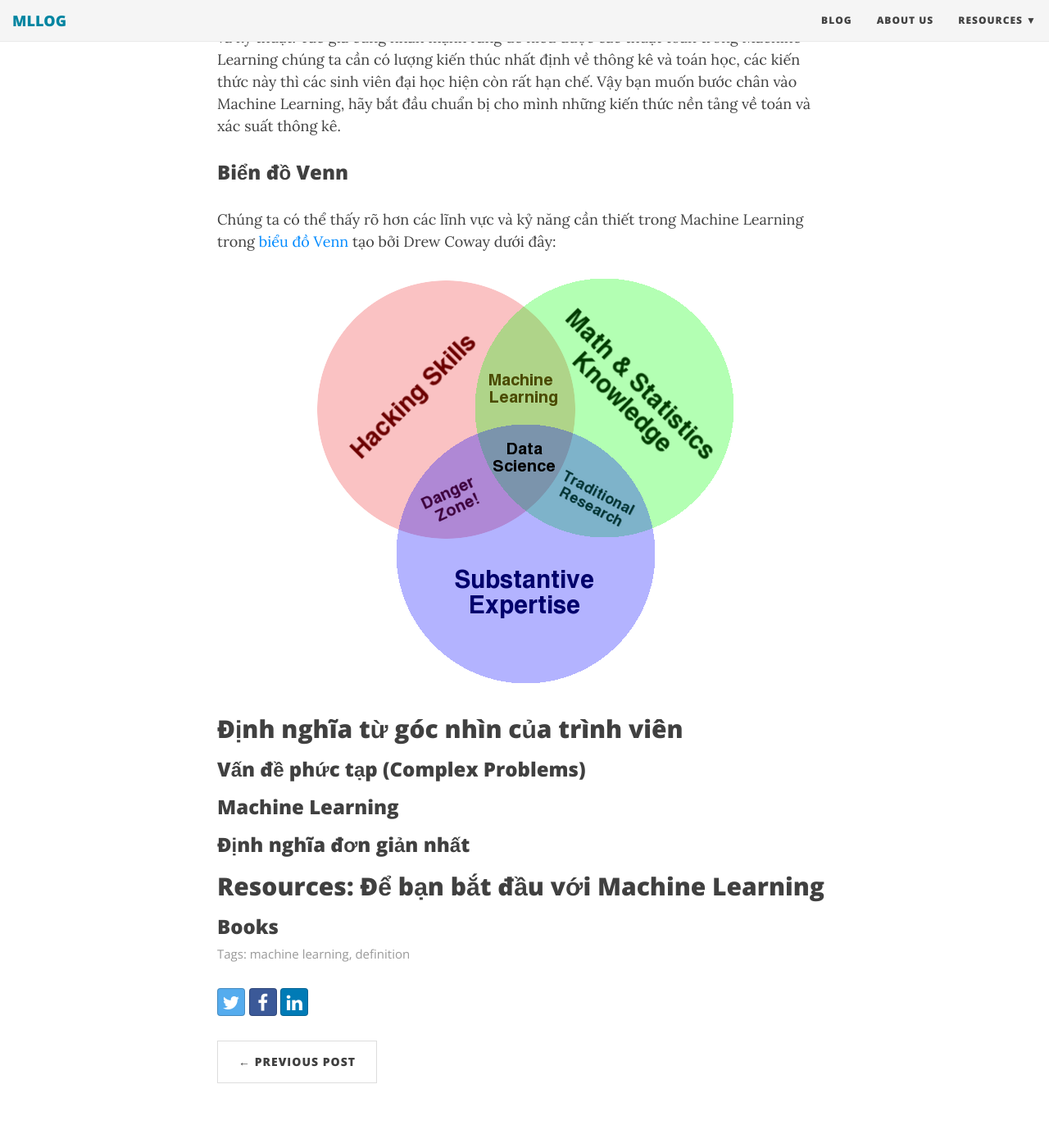
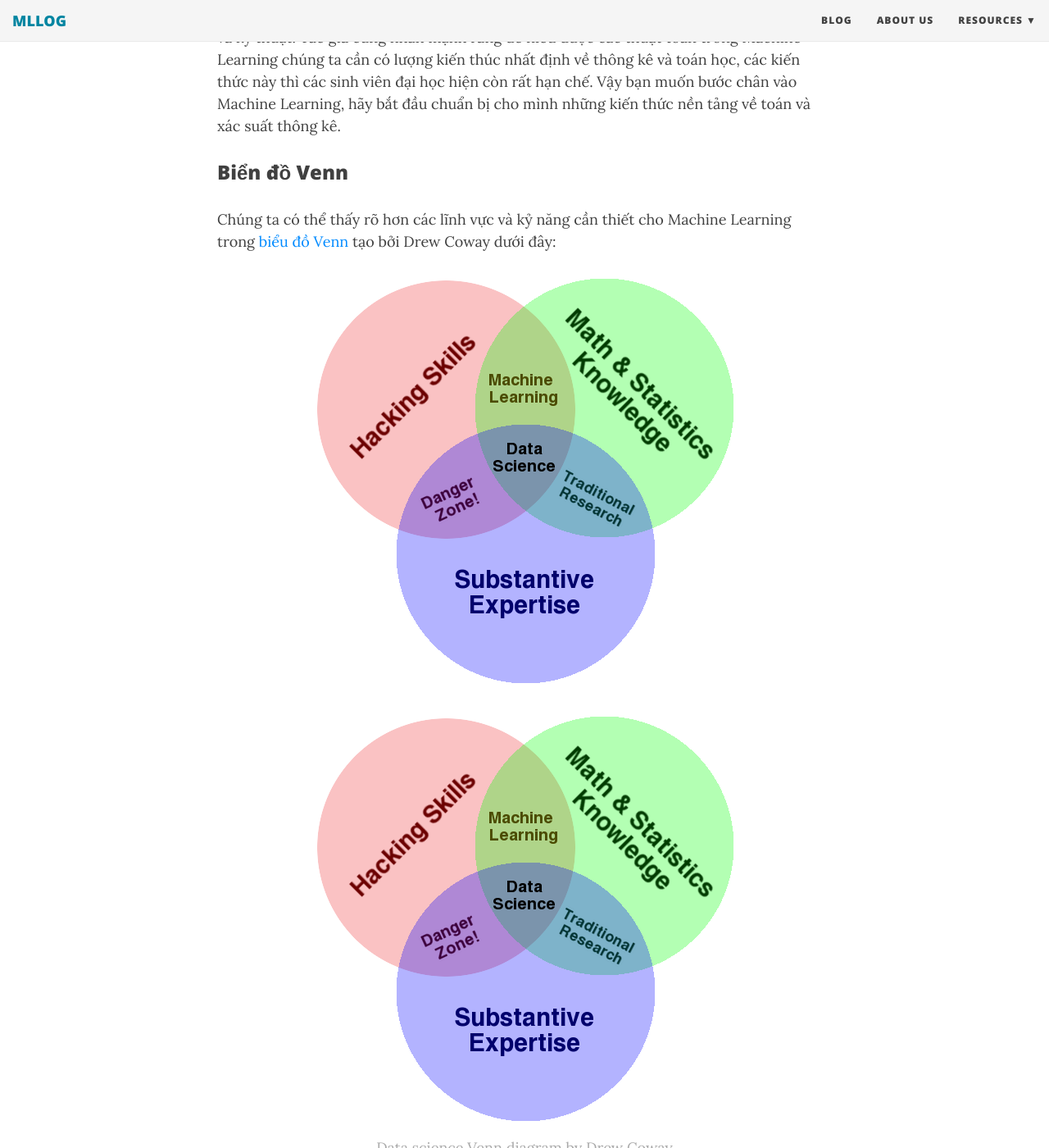
Before and after one commit to mllog/mllog.github.io, a Jekyll site: the page built from _posts/2016-08-25-machine-learning-intro.md, in a window 1280 px wide and 1400 px high, scrolled down 2710 px. Shown: the whole window at 82% size. Built offline with Jekyll 4.4.1, drawn with Linux system fonts in a browser that asks for light colours; nearby versions of some CDN libraries; comment, search, counter and statistics services are not loaded; some of the changed text lies outside the part shown.

Commit message:
Test image include

```diff
--- /dev/null
+++ b/_includes/image.html
@@ -0,0 +1,13 @@
+<!-- _includes/image.html -->
+<div class="image-wrapper" >
+    {% if include.url %}
+    <a href="{{ include.url }}" title="{{ include.title }}" target="_blank">
+    {% endif %}
+        <img src="{{ site.url }}/{{ include.img }}" alt="{{ include.title }}"/>
+    {% if include.url %}
+    </a>
+    {% endif %}
+    {% if include.caption %}
+        <p class="image-caption">{{ include.caption }}</p>
+    {% endif %}
+</div>
--- a/_posts/2016-08-25-machine-learning-intro.md
+++ b/_posts/2016-08-25-machine-learning-intro.md
@@ -50,9 +50,17 @@ Trong cuốn [Machine Learning: An Algorithmic Perspective](http://www.amazon.co
 
 ### Biển đồ Venn
 
-Chúng ta có thể thấy rõ hơn các lĩnh vực và kỷ năng cần thiết trong Machine Learning trong [biểu đồ Venn](http://drewconway.com/zia/2013/3/26/the-data-science-venn-diagram) tạo bởi Drew Coway dưới đây:
+Chúng ta có thể thấy rõ hơn các lĩnh vực và kỷ năng cần thiết cho Machine Learning trong [biểu đồ Venn](http://drewconway.com/zia/2013/3/26/the-data-science-venn-diagram) tạo bởi Drew Coway dưới đây:
 
 ![Data science Venn diagram by Drew Coway](https://mllog.github.io/img/Data_Science_VD.png){: .center-image }
+
+{% include image.html
+            img="img/Data_Science_VD.png"
+            title="Data science diagram"
+            caption="Data science Venn diagram by Drew Coway"
+            url="http://drewconway.com/zia/2013/3/26/the-data-science-venn-diagram"%}
+
+*Data science Venn diagram by Drew Coway*
 
 ## Định nghĩa từ góc nhìn của trình viên
 
--- a/css/main.css
+++ b/css/main.css
@@ -632,3 +632,12 @@ td.gutter {
     margin: 0 auto;
     display: block;
 }
+
+.image-wrapper {
+    text-align: center;
+}
+
+.image-caption {
+  color: #A9A9A9;
+  margin-top: 10px;
+}
```
